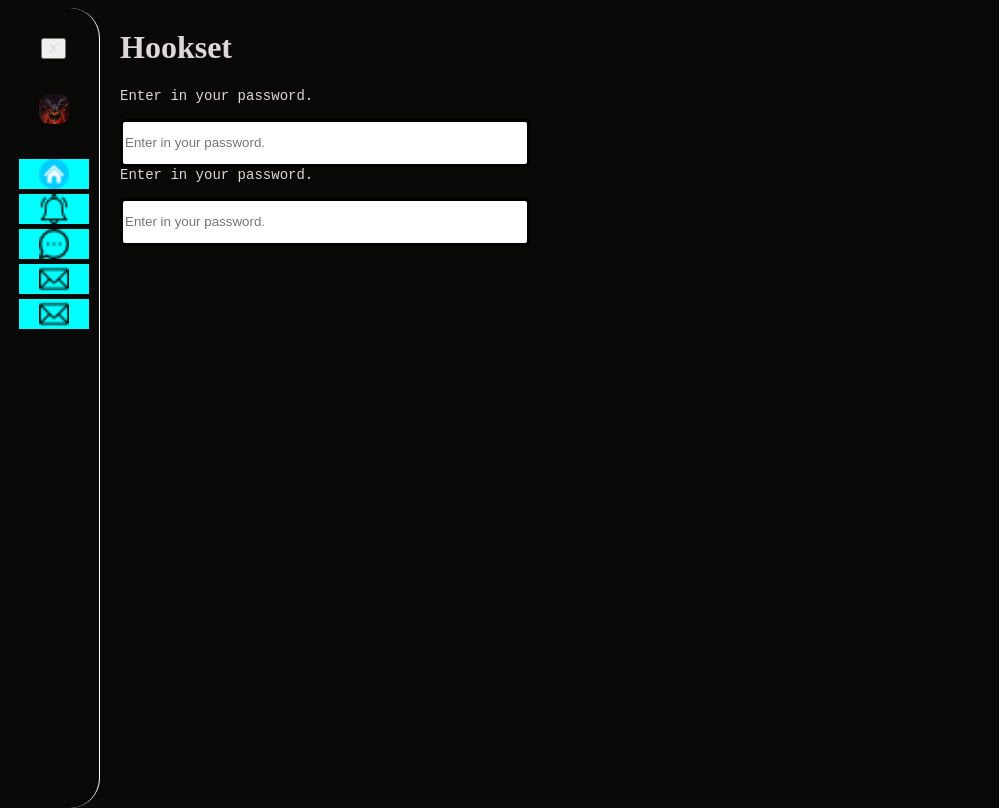
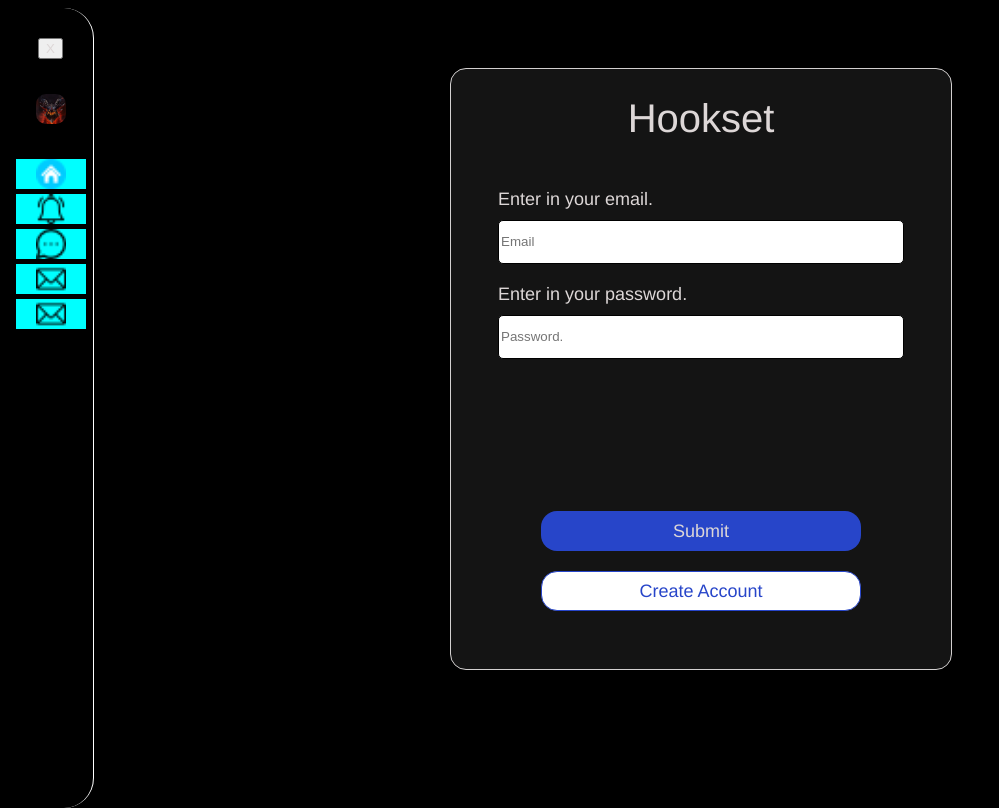
Before and after one commit to Ejswarrior/hookset, a Next.js app: page /login in a window 1280 px wide. Shown: the whole page, without its empty margins (0-999 px from the left). Built offline with nearby package versions, Linux system fonts and the light colour scheme.

Commit message:
Finished login page

```diff
--- a/app/home.module.scss
+++ b/app/home.module.scss
@@ -2,7 +2,5 @@
     display: flex;
     width: 100%;
     min-height: 100%;
-    background-color: #080807;
-
-
+    background-color: #000000;
 }
--- a/app/login/login.module.scss
+++ b/app/login/login.module.scss
@@ -0,0 +1,41 @@
+
+.login{
+    display: flex;
+    flex-direction: column;
+    align-items: center;
+    width: 100%;
+
+    .formContainer {
+        display: flex;
+        flex-direction: column;
+        align-items: center;
+        justify-content: space-between;
+        width: 500px;
+        height: 600px;
+        margin-top: 60px;
+        background-color: #141414;
+        border: 1px solid #d3d0d0;
+        border-radius: 16px;
+
+        .innerContainer {
+            display: flex;
+            flex-direction: column;
+            align-items: center;
+            .title{
+                font-family:'Franklin Gothic Medium', 'Arial Narrow', Arial, sans-serif;
+                font-weight: 500;
+                font-size: 40px;
+                margin-bottom: 48px;
+            }
+
+            .emailInput {
+                margin-bottom: 20px;
+            }
+
+        }
+        .buttonContainer {
+            margin-top: 48px;
+            margin-bottom: 48px;
+        }
+    }
+}
--- a/app/login/page.tsx
+++ b/app/login/page.tsx
@@ -1,29 +1,44 @@
-import TextInput from "@/components/BasicComponents/TextInput/TextInput"
-import loginStyles from './login.module.scss'
+'use client';
+
+import TextInput from "@/components/BasicComponents/TextInput/TextInput";
+import loginStyles from './login.module.scss';
+import ButtonPrimary from "@/components/BasicComponents/Button/ButtonPrimary";
+
 export default function LoginPage() {
     return (
         <div className={loginStyles.login}>
-            <form>
+            <form className={loginStyles.formContainer}>
+                <div className={loginStyles.innerContainer}>
                     <h1 className={loginStyles.title}>Hookset</h1>
+                    <div className={loginStyles.emailInput}>
                         <TextInput
                             required
                             type='email'
-                    helperText="Enter in your password."
-                    placeholder='Enter in your password.'
+                            helperText="Enter in your email."
+                            placeholder='Email'
                             name='textinput'
                             id='textinput'
-                    maxlength={25}
+                            maxlength={35}
                         />
+                    </div>
 
+                    <div className={loginStyles.passwordInput}>
                         <TextInput
                             required
                             type='password'
                             helperText="Enter in your password."
-                    placeholder='Enter in your password.'
+                            placeholder='Password.'
                             name='textinput'
                             id='textinput'
-                    maxlength={25}
+                            maxlength={35}
                         />
+                    </div>
+                </div>
+
+                <div className={loginStyles.buttonContainer}>
+                    <ButtonPrimary tabIndex={0} variation='primary' type='submit' onClick={() => console.log('Clicked')}>Submit</ButtonPrimary>
+                    <ButtonPrimary tabIndex={0} variation='secondary' type='submit' onClick={() => console.log('Clicked')}>Create Account</ButtonPrimary>
+                </div>
             </form>
         </div>
     )
--- a/components/BasicComponents/Button/ButtonPrimary.tsx
+++ b/components/BasicComponents/Button/ButtonPrimary.tsx
@@ -1,30 +1,48 @@
-import buttonStyles from 'button.module.scss'
+import buttonStyles from './button.module.scss'
 
 export interface ButtonProps {
-    /**
+    /*
      * Set Button Type
      */
-    type: 'button' | 'reset' | 'submit'
-    /**
+    type: 'button' | 'reset' | 'submit';
+    /*
      * Toggle Disabled state
      */
-    disabled: boolean;
-    /**
+    disabled?: boolean;
+    /*
      * Button's children content
      */
-    children: React.ReactNode
+    children: React.ReactNode;
+    /*
+    * Change variation of button
+    */
+    variation: 'primary' | 'secondary';
+    /*
+    * Tab index assigned to button to make it the first tab
+    */
+    tabIndex?: number;
+    /*
+    onCLick Event handler for the button
+    */
+    onClick?: (evt: React.MouseEvent<HTMLButtonElement>) => void
 }
 
 export default function ButtonPrimary(props: ButtonProps) {
 
-    const {type, disabled, children} = props
+    const {type, disabled, children, variation, tabIndex, ...rest} = props
+
+    const buttonVariation = [buttonStyles.button]
+
+    if (variation === 'secondary') buttonVariation.push(buttonStyles.secondary)
 
     return (
         <div>
             <button
-            className={buttonStyles.button}
+            className={buttonVariation.join(' ')}
             type={type}
             disabled={disabled}
+            tabIndex={tabIndex}
+            {...rest}
             >
             {children}
             </button>
--- a/components/BasicComponents/Button/button.module.scss
+++ b/components/BasicComponents/Button/button.module.scss
@@ -1,16 +1,50 @@
-.buttonStyles {
-    width: 200px;
-    width: 40px;
+.button {
+    width: 320px;
+    height: 40px;
     border-radius: 16px;
+    margin: 10px;
+    background-color: rgb(39, 69, 201);
+    border: none;
+    font-family:'Franklin Gothic Medium', 'Arial Narrow', Arial, sans-serif;
+    font-size: 18px;
+    font-weight: 500;
 
 
     &:hover {
-        background-color: aqua;
+        background-color: rgb(54, 85, 223);
     }
 
     &:active {
-        background-color: rgb(64, 140, 253);
+        background-color: rgb(33, 57, 161);
     }
 
-    background-color: rgb(108, 180, 218);
+    &.secondary {
+        background-color: #FFFFFF;
+        border: 1px solid rgb(39, 69, 201);
+        color: rgb(39, 69, 201);
+        font-family:'Franklin Gothic Medium', 'Arial Narrow', Arial, sans-serif;
+        font-size: 18px;
+        font-weight: 500;
+
+        &:hover {
+            background-color: rgb(231, 228, 228);
+        }
+
+        &:active {
+            background-color: rgb(182, 180, 180);
+        }
+
+        &.dark {
+            background-color: #000000;
+            color: #FFFFFF;
+
+        &:hover {
+            background-color: #161616;
+        }
+
+        &:active {
+            background-color: #222121;
+        }
+        }
+    }
 }
--- a/components/BasicComponents/TextInput/input.module.scss
+++ b/components/BasicComponents/TextInput/input.module.scss
@@ -10,7 +10,7 @@ $-hookset-disabled-color-onlight: rgb(133, 129, 129);
     .textInput {
         height: $-hookset-text-input-height;
         width: $-hookset-text-input-width;
-        border: black 3px solid;
+        border: black 1px solid;
         border-radius: 5px;
         color: black;
 
@@ -18,16 +18,13 @@ $-hookset-disabled-color-onlight: rgb(133, 129, 129);
             border-color: rgb(107, 235, 235);
         }
 
-        &:active {
-            border: none;
-        }
-
     }
 
     .helperText {
-        font-size: 14px;
-        font-family: 'Courier New', Courier, monospace;
-        margin-bottom: 15px;
+        font-family:'Franklin Gothic Medium', 'Arial Narrow', Arial, sans-serif;
+        font-size: 18px;
+        font-weight: 500;
+        margin-bottom: 10px;
         margin-right: 10px;
     }
 
```
Lines whose indentation alone changed are shown as unchanged.
